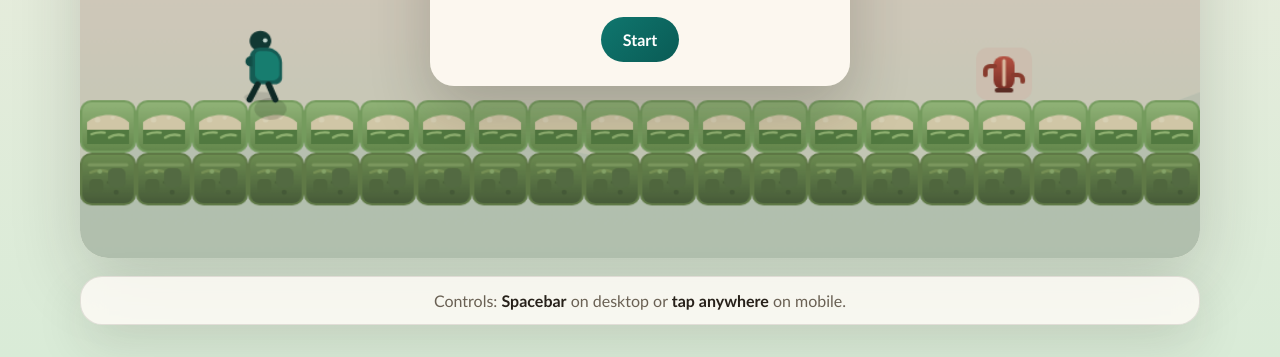
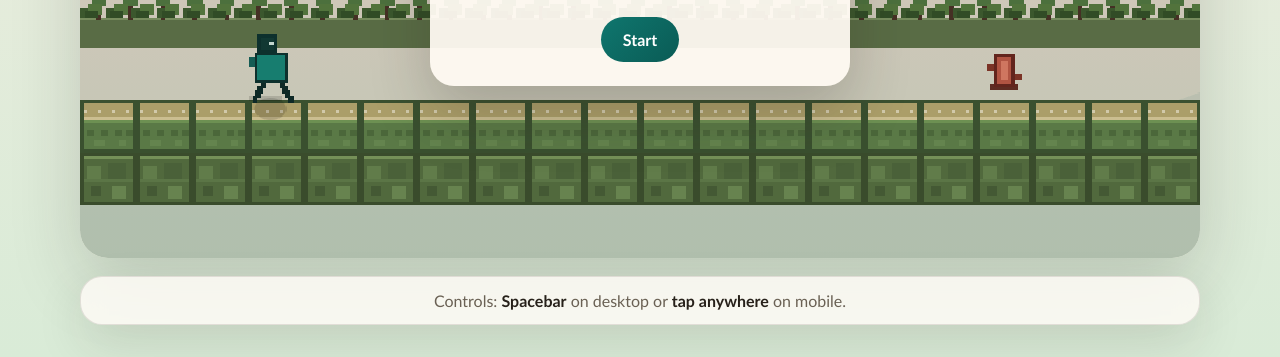
Before and after one commit to doctor-bohlav/jerzy-interes, a plain HTML site: page index.html in a window 1280 px wide. Shown: the part 484-841 px from the top of the page. Drawn offline with Linux system fonts and the light colour scheme; animation ran at ten frames a second.

Commit message:
Add bitmap assets and parallax backgrounds

```diff
--- a/game.js
+++ b/game.js
@@ -28,19 +28,50 @@ const tileImages = {
   obstacle: new Image(),
 };
 
-tileImages.floorTop.src = "assets/tile-floor-top.svg";
-tileImages.floorBase.src = "assets/tile-floor-base.svg";
-tileImages.obstacle.src = "assets/tile-obstacle.svg";
+tileImages.floorTop.src = "assets/tile-floor-top.png";
+tileImages.floorBase.src = "assets/tile-floor-base.png";
+tileImages.obstacle.src = "assets/tile-obstacle.png";
 
 const playerSprite = new Image();
-playerSprite.src = "assets/player-runner-sprite.svg";
+playerSprite.src = "assets/player-runner-sprite.png";
 
 const playerFrames = {
   run: [0, 1, 2],
   jump: 3,
 };
-const spriteFrameWidth = 64;
-const spriteFrameHeight = 64;
+const spriteFrameWidth = 32;
+const spriteFrameHeight = 32;
+
+const backgroundLayers = [
+  {
+    image: new Image(),
+    src: "assets/bg-parallax-far.png",
+    speed: 0.12,
+    height: 150,
+    bottomGap: 130,
+    fallback: "rgba(145, 173, 191, 0.4)",
+  },
+  {
+    image: new Image(),
+    src: "assets/bg-parallax-mid.png",
+    speed: 0.22,
+    height: 146,
+    bottomGap: 92,
+    fallback: "rgba(92, 119, 120, 0.5)",
+  },
+  {
+    image: new Image(),
+    src: "assets/bg-parallax-near.png",
+    speed: 0.36,
+    height: 132,
+    bottomGap: 48,
+    fallback: "rgba(72, 102, 58, 0.65)",
+  },
+];
+
+for (const layer of backgroundLayers) {
+  layer.image.src = layer.src;
+}
 
 const state = {
   phase: "idle",
@@ -48,6 +79,7 @@ const state = {
   distance: 0,
   speed: START_SPEED,
   offsetX: 0,
+  worldScroll: 0,
   nextObstacleInTiles: 14,
   columns: [],
   player: {
@@ -125,6 +157,7 @@ function resetGame() {
   state.distance = 0;
   state.speed = START_SPEED;
   state.offsetX = 0;
+  state.worldScroll = 0;
   state.nextObstacleInTiles = 16;
   state.player.y = playerBaseY();
   state.player.velocityY = 0;
@@ -240,6 +273,7 @@ function update(delta) {
   }
 
   state.offsetX += state.speed * delta;
+  state.worldScroll += state.speed * delta;
 
   while (state.offsetX >= TILE_SIZE) {
     state.offsetX -= TILE_SIZE;
@@ -287,7 +321,7 @@ function detectCollision() {
   return false;
 }
 
-function drawBackdrop() {
+function drawBackdropBase() {
   const skyGradient = ctx.createLinearGradient(0, 0, 0, canvas.height);
   skyGradient.addColorStop(0, "#dcecff");
   skyGradient.addColorStop(0.55, "#f5eddc");
@@ -300,7 +334,39 @@ function drawBackdrop() {
   ctx.ellipse(canvas.width * 0.2, canvas.height * 0.18, 110, 42, 0, 0, Math.PI * 2);
   ctx.ellipse(canvas.width * 0.72, canvas.height * 0.13, 150, 54, 0, 0, Math.PI * 2);
   ctx.fill();
+}
 
+function drawRepeatingBackgroundLayer(layer) {
+  const image = layer.image;
+  const drawHeight = layer.height;
+  const drawY = groundSurfaceY() - layer.bottomGap - drawHeight;
+
+  if (!(image.complete && image.naturalWidth > 0)) {
+    ctx.fillStyle = layer.fallback;
+    ctx.fillRect(0, drawY + drawHeight * 0.45, canvas.width, drawHeight * 0.55);
+    return;
+  }
+
+  const scale = drawHeight / image.naturalHeight;
+  const drawWidth = image.naturalWidth * scale;
+  const offset = (state.worldScroll * layer.speed) % drawWidth;
+
+  for (
+    let drawX = -offset - drawWidth;
+    drawX < canvas.width + drawWidth;
+    drawX += drawWidth
+  ) {
+    ctx.drawImage(image, drawX, drawY, drawWidth, drawHeight);
+  }
+}
+
+function drawParallaxLayers() {
+  for (const layer of backgroundLayers) {
+    drawRepeatingBackgroundLayer(layer);
+  }
+}
+
+function drawForegroundBackdropLayer() {
   ctx.fillStyle = "rgba(15, 118, 110, 0.08)";
   ctx.beginPath();
   ctx.moveTo(0, canvas.height * 0.84);
@@ -310,6 +376,12 @@ function drawBackdrop() {
   ctx.lineTo(0, canvas.height);
   ctx.closePath();
   ctx.fill();
+}
+
+function drawBackdrop() {
+  drawBackdropBase();
+  drawParallaxLayers();
+  drawForegroundBackdropLayer();
 }
 
 function drawTiles() {
@@ -405,6 +477,7 @@ function drawGoalMarker() {
 }
 
 function draw() {
+  ctx.imageSmoothingEnabled = false;
   drawBackdrop();
   drawTiles();
   drawPlayer();
--- a/styles.css
+++ b/styles.css
@@ -116,6 +116,8 @@ h1 {
   background:
     linear-gradient(180deg, rgba(222, 238, 255, 0.92), rgba(244, 237, 225, 0.92));
   touch-action: manipulation;
+  image-rendering: pixelated;
+  image-rendering: crisp-edges;
 }
 
 .overlay {
```
Also changed, not shown: assets/bg-parallax-far.png (added), assets/bg-parallax-mid.png (added), assets/bg-parallax-near.png (added), assets/player-runner-sprite.png (added), assets/player-runner-sprite.svg (deleted), assets/tile-floor-base.png (added), assets/tile-floor-base.svg (deleted), assets/tile-floor-top.png (added), assets/tile-floor-top.svg (deleted), assets/tile-obstacle.png (added), assets/tile-obstacle.svg (deleted).
